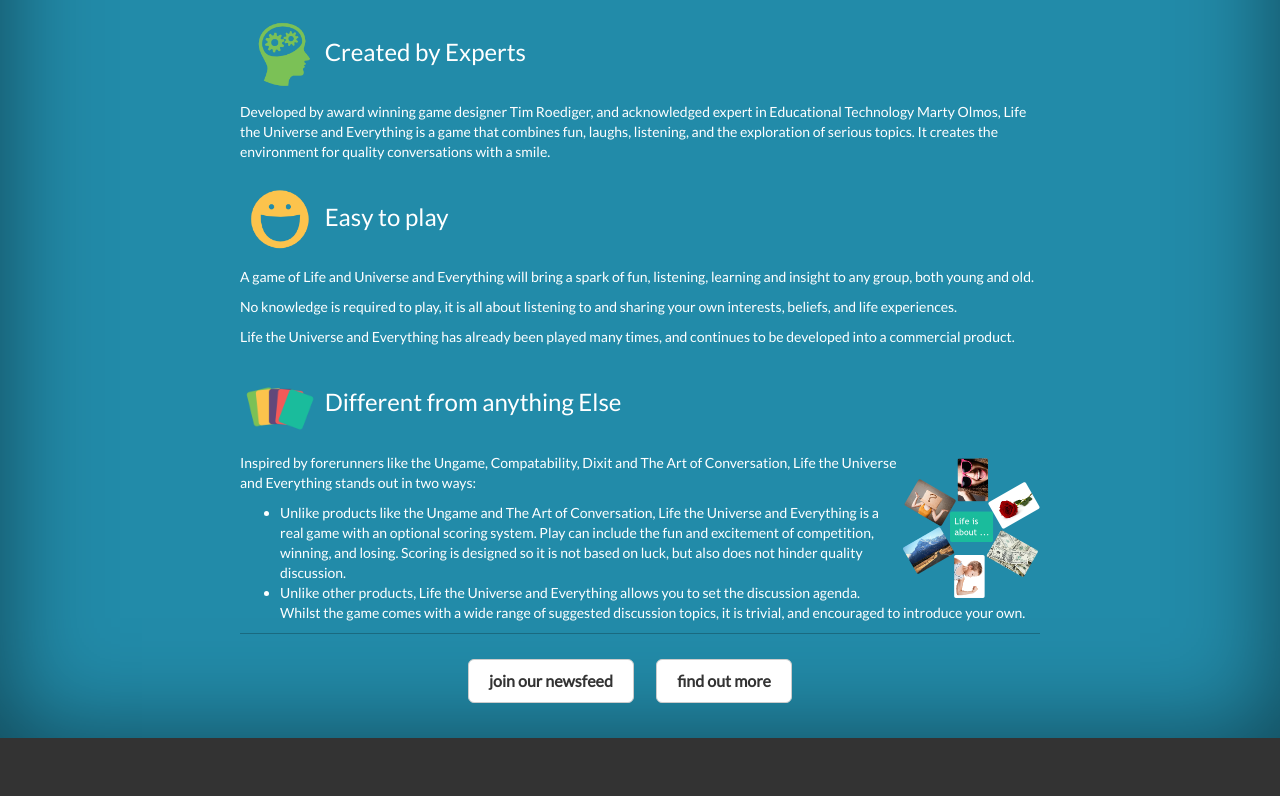
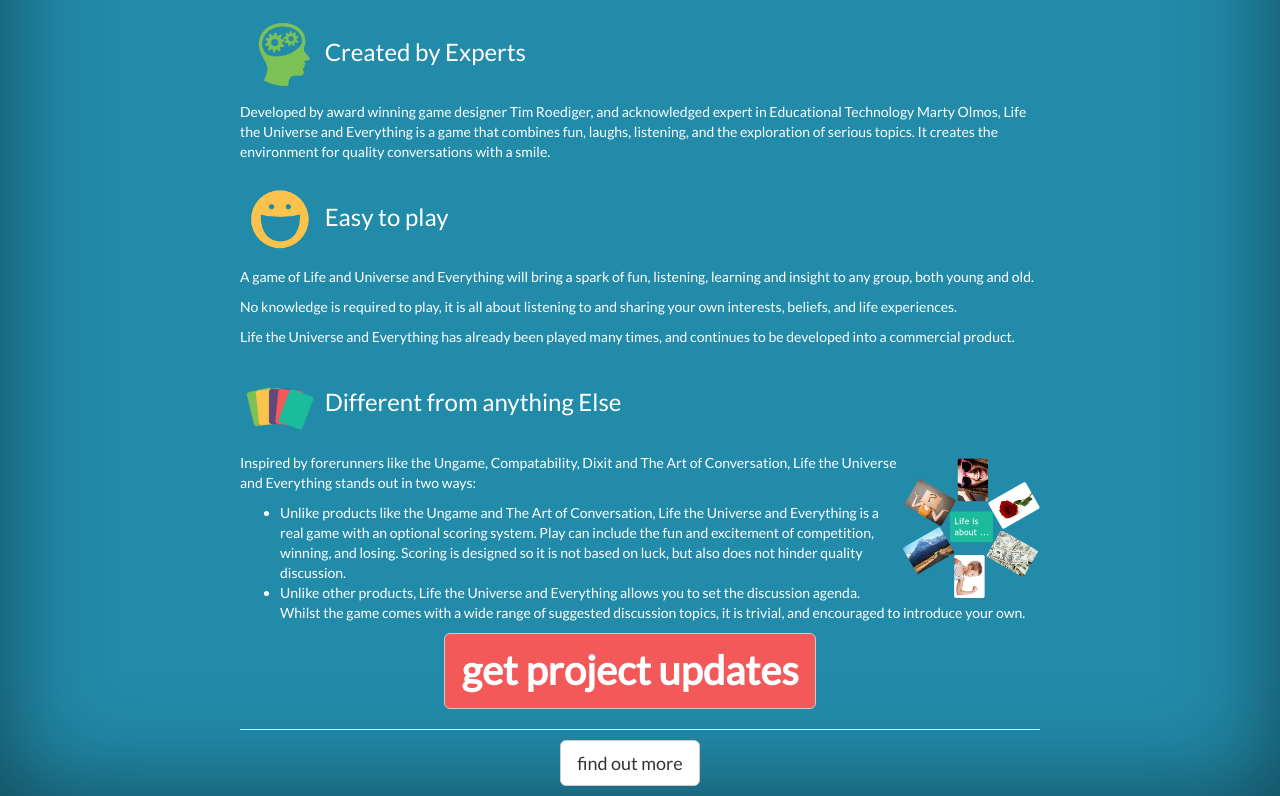
Before and after one commit to superdweebie/lifeandeverything, a website: page conversation-game.html in a window 1280 px wide. Shown: the part 356-1152 px from the top of the page. Before the commit the page ends 1094 px from the top, so only its background shows below. Drawn offline with nearby package versions, Linux system fonts and the light colour scheme; a web font is replaced by a local one.

Commit message:
Update conversation-game.html

```diff
--- a/conversation-game.html
+++ b/conversation-game.html
@@ -87,10 +87,10 @@
                                     </div>
 
                                 </div>
-                                <p class="action-button">
-                                    <a href="#" class="btn btn-lg btn-default" data-modal-trigger>join our newsfeed</a>
-                                    <a href="/" class="btn btn-lg btn-default" onclick="ga('send', 'event', 'findoutmore', 'converstaion-game');">find out more</a>
-                                </p>
+
+<p class="last-action-button"> <a href="#" class="btn btn-lg btn-default" data-modal-trigger>get project updates</a></p>
+<p><a href="/" class="btn btn-lg btn-default" onclick="ga('send', 'event', 'findoutmore', 'converstaion-game');">find out more</a></p>
+
                             </div>
             </div>
         </div>
@@ -102,7 +102,7 @@
                 <div class="modal-content">
                     <div class="modal-header">
                         <button type="button" class="close" data-dismiss="modal" aria-hidden="true">×</button>
-                        <h4 class="modal-title" id="mySmallModalLabel">Newsfeed Subscription</h4>
+                        <h4 class="modal-title" id="mySmallModalLabel">Project Updates Subscription</h4>
                     </div>
                     <div class="modal-body">
                         <!-- Begin MailChimp Signup Form -->
```
